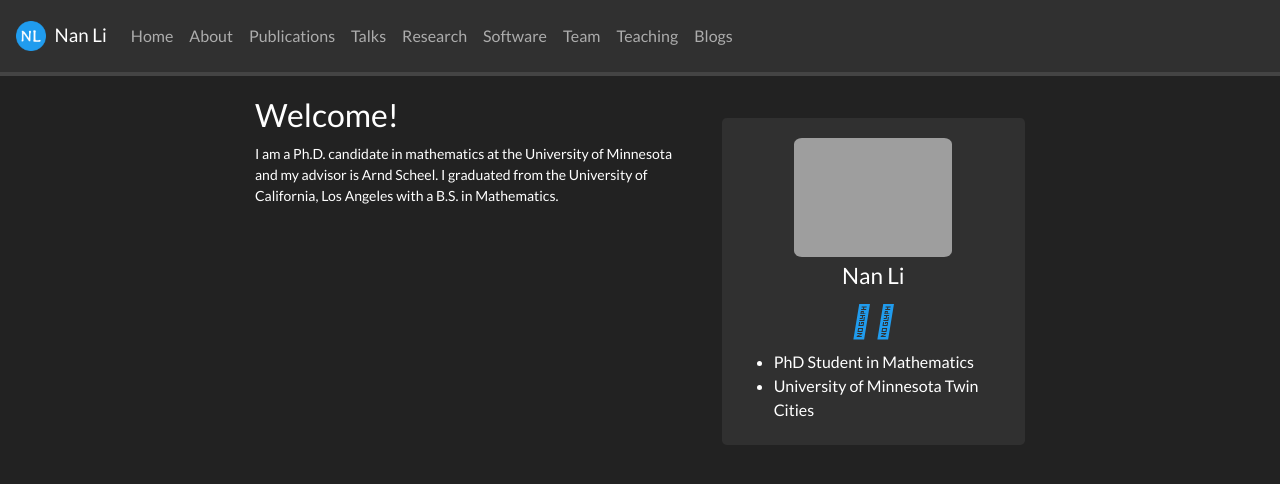
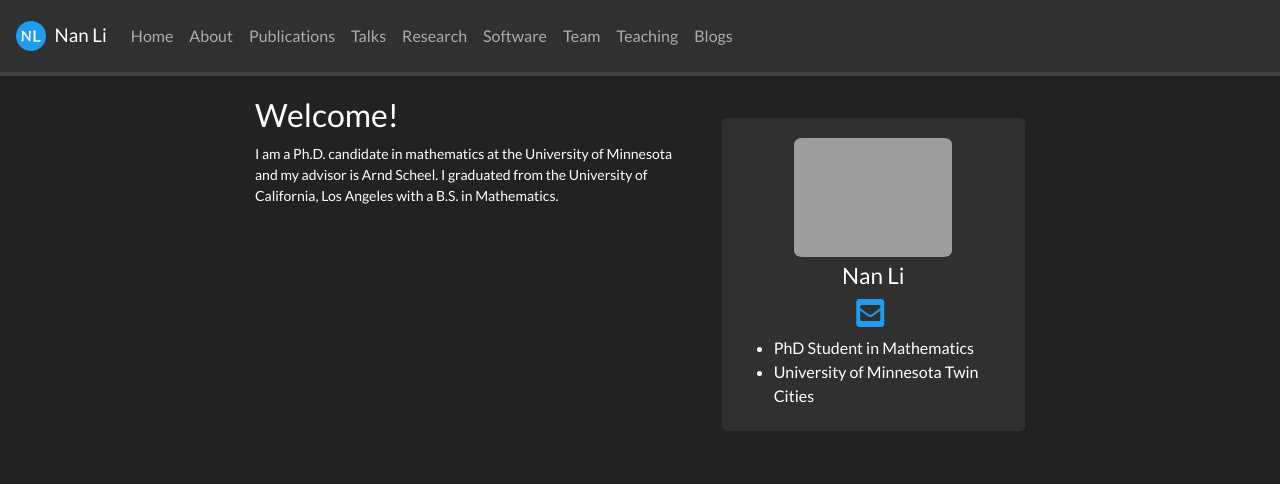
Before and after one commit to eigennan/eigennan.github.io, a Jekyll site: the page built from _pages/home.md, in a window 1280 px wide. Shown: the top 484 px of the page. Built offline with Jekyll 4.4.1, drawn with Linux system fonts in a browser that asks for light colours; a style sheet for code colours, icons or effects is not loaded.

Commit message:
Update sidebar.html

```diff
--- a/_includes/sidebar.html
+++ b/_includes/sidebar.html
@@ -5,9 +5,9 @@
    <a href="{{site.url}}{{site.baseurl}}/about"><img src="{{site.url}}{{site.baseurl}}/images/{{ member.photo }}" width="60%" style="block:inline; margin-left:auto; margin-right:auto; margin-bottom:5px;"/></a>
    <h4>{{ member.name }}</h4>
    <div style="margin-bottom:5px">
-   {% if member.email %}<a href="mailto:{{ member.email }}" target="_blank"><i class="fa-solid fa-envelope fa-2x"></i></a> {% endif %}
-   {% if member.github %} <a href="{{ member.github }}" target="_blank"><i class="fa-brands fa-square-github fa-2x"></i></a> {% endif %}
-   {% if member.linkedin %} <a href="{{ member.linkedin }}" target="_blank"><i class="fa-brands fa-linkedin fa-2x"></i></a> {% endif %}
+   {% if member.email %}<a href="mailto:{{ member.email }}" target="_blank"><i class="fa fa-envelope-square fa-2x"></i></a> {% endif %}
+   {% if member.github %} <a href="{{ member.github }}" target="_blank"><i class="fa fa-square-github-squre fa-2x"></i></a> {% endif %}
+   {% if member.linkedin %} <a href="{{ member.linkedin }}" target="_blank"><i class="fa fa-linkedin-suqre fa-2x"></i></a> {% endif %}
    {% if member.cv %} <a href="{{ site.url }}{{ site.baseurl }}/{{ member.cv }}" target="_blank"><i class="ai ai-cv-square ai-2x"></i></a> {% endif %}
    {% if member.scholar %} <a href="{{ member.scholar }}" target="_blank"><i class="ai ai-google-scholar-square ai-2x"></i></a> {% endif %}
    {% if member.researchgate %} <a href="{{ member.researchgate }}" target="_blank"><i class="ai ai-researchgate-square ai-2x"></i></a> {% endif %}
```
